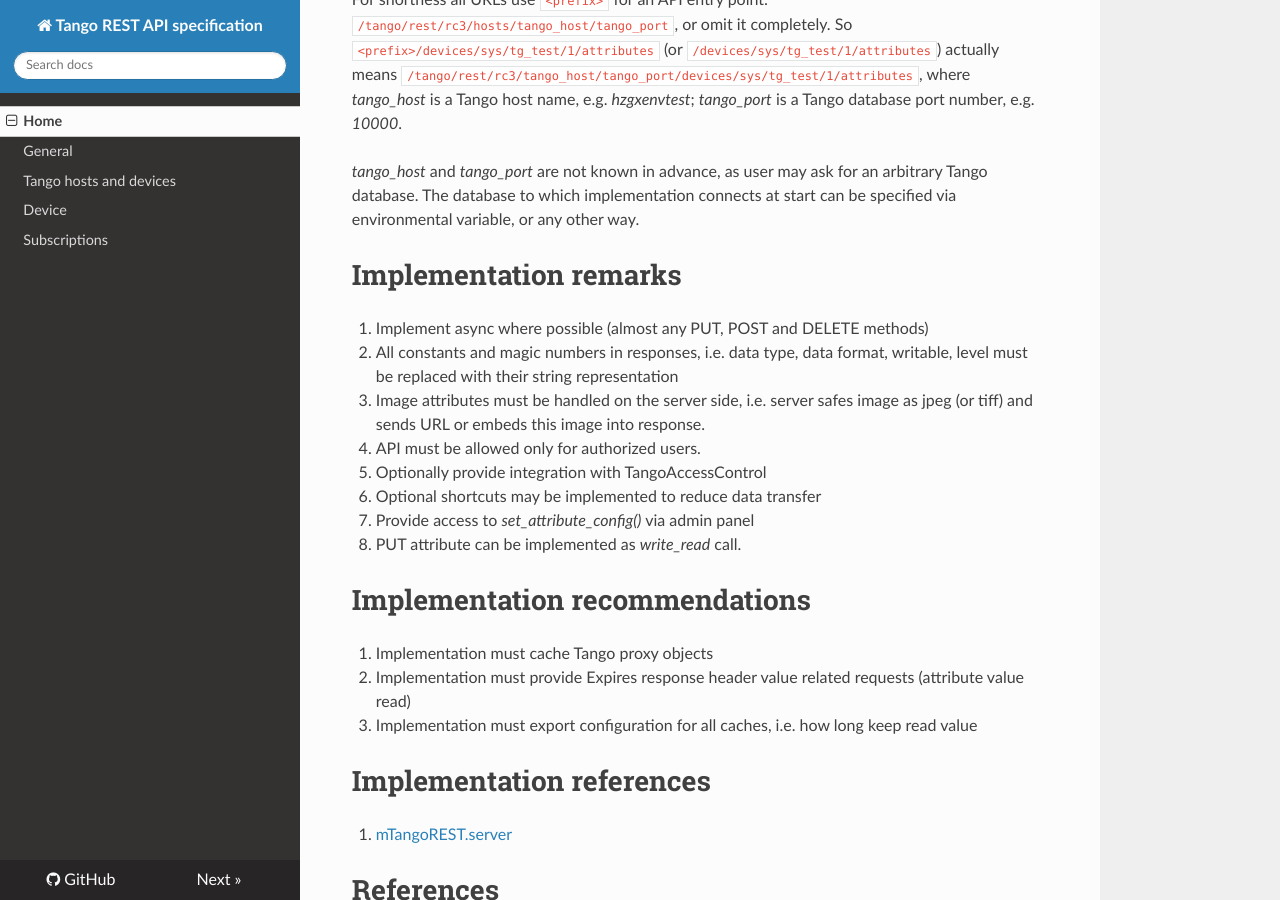
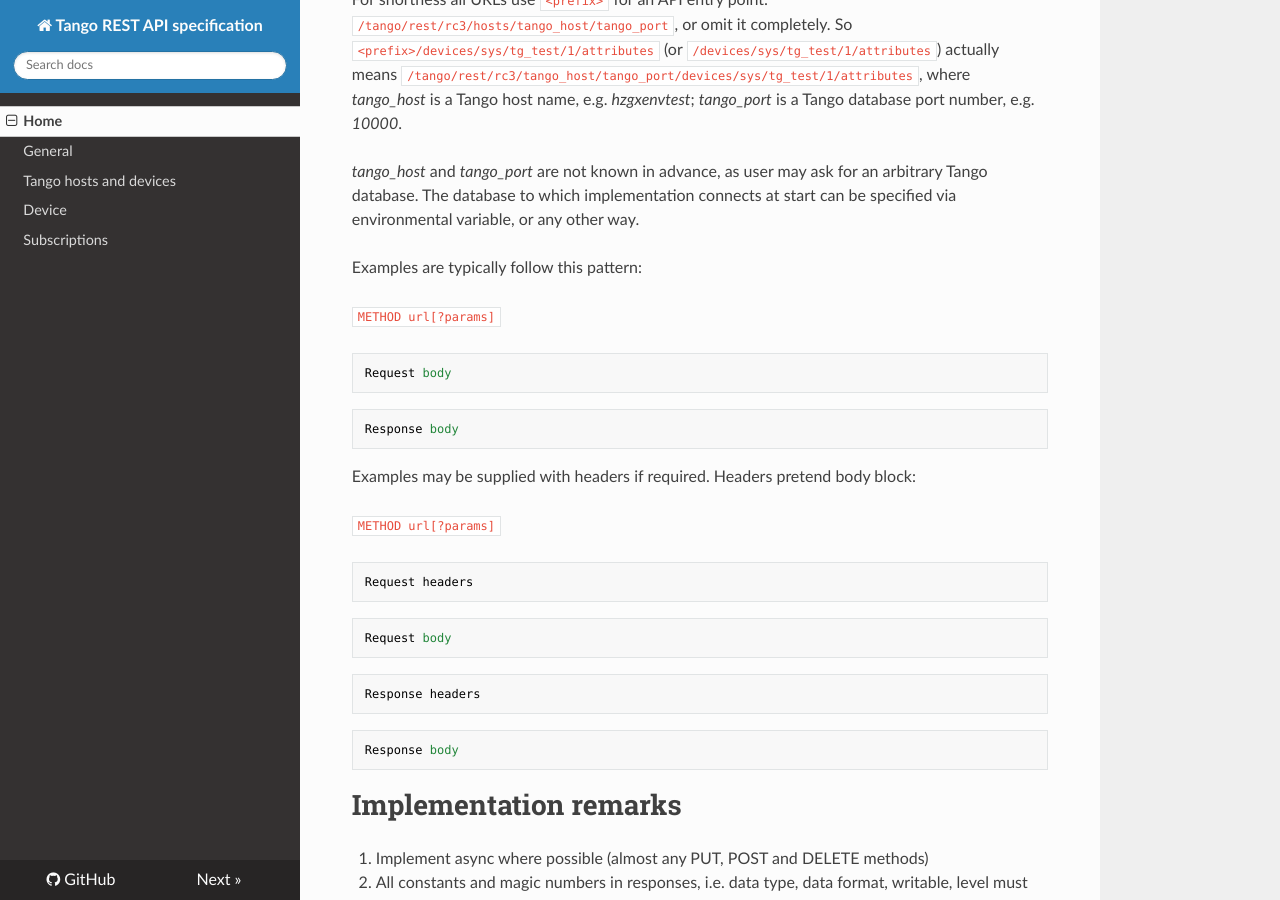
Before and after one commit to tango-controls/rest-api, an MkDocs documentation site: the page built from docs/index.md, in a window 1280 px wide and 900 px high, scrolled down 1130 px. Built offline with MkDocs 1.6.1, drawn with Linux system fonts in a browser that asks for light colours; nearby versions of some CDN libraries; old or Windows-style settings are respelled for this version of MkDocs.

Commit message:
Progress: #13

````diff
--- a/docs/index.md
+++ b/docs/index.md
@@ -36,6 +36,36 @@ For shortness all URLs use `<prefix>` for an API entry point: `/tango/rest/rc3/h
 
 _tango_host_ and _tango_port_ are not known in advance, as user may ask for an arbitrary Tango database. The database to which implementation connects at start can be specified via environmental variable, or any other way.
 
+Examples are typically follow this pattern:
+
+`METHOD url[?params]`
+
+```
+Request body
+```
+
+```
+Response body
+```
+
+Examples may be supplied with headers if required. Headers pretend body block:
+
+`METHOD url[?params]`
+```
+Request headers
+```
+```
+Request body
+```
+
+```
+Response headers
+```
+```
+Response body
+```
+
+
 # Implementation remarks
 
 1. Implement async where possible (almost any PUT, POST and DELETE methods)
````
Also changed, not shown: docs/subscriptions.md (+1 -1 lines).
